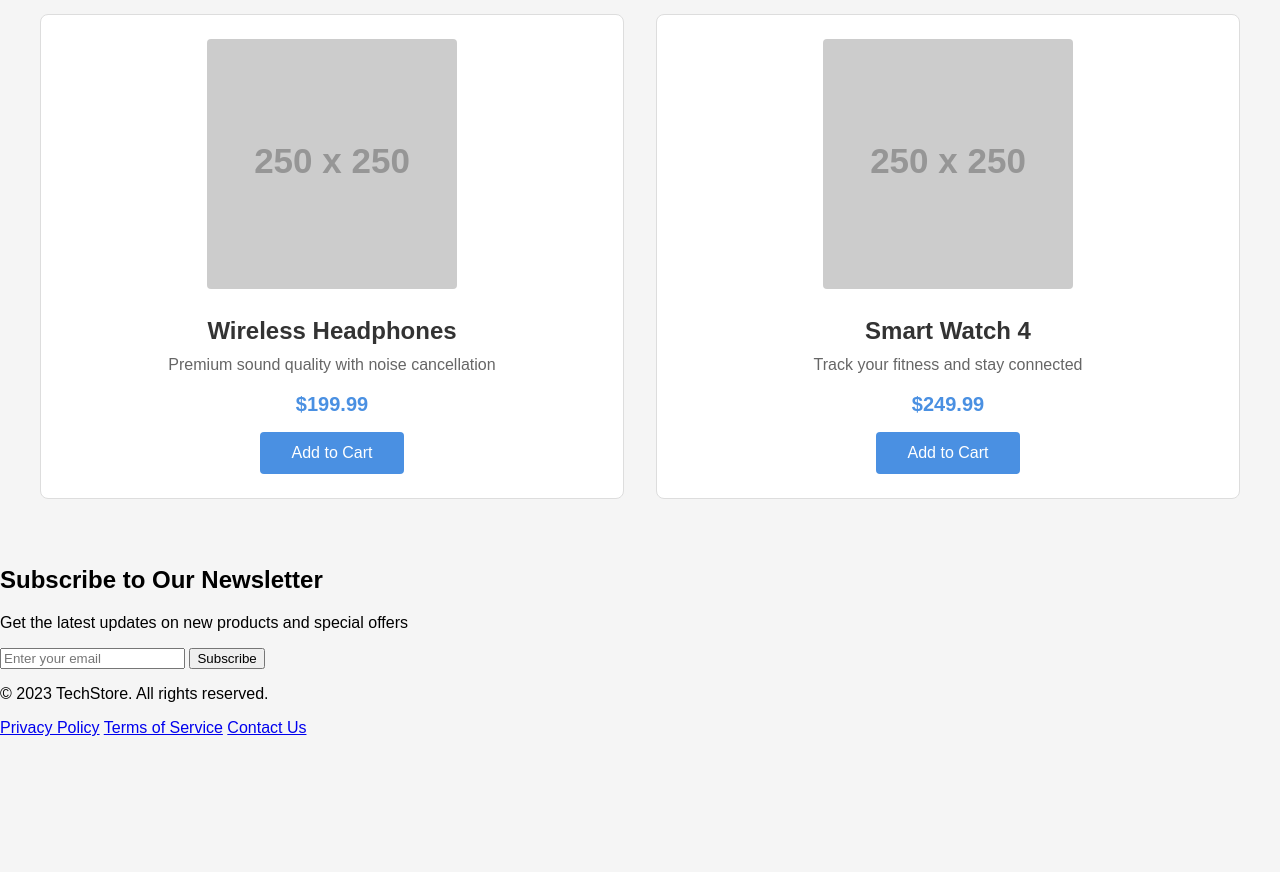
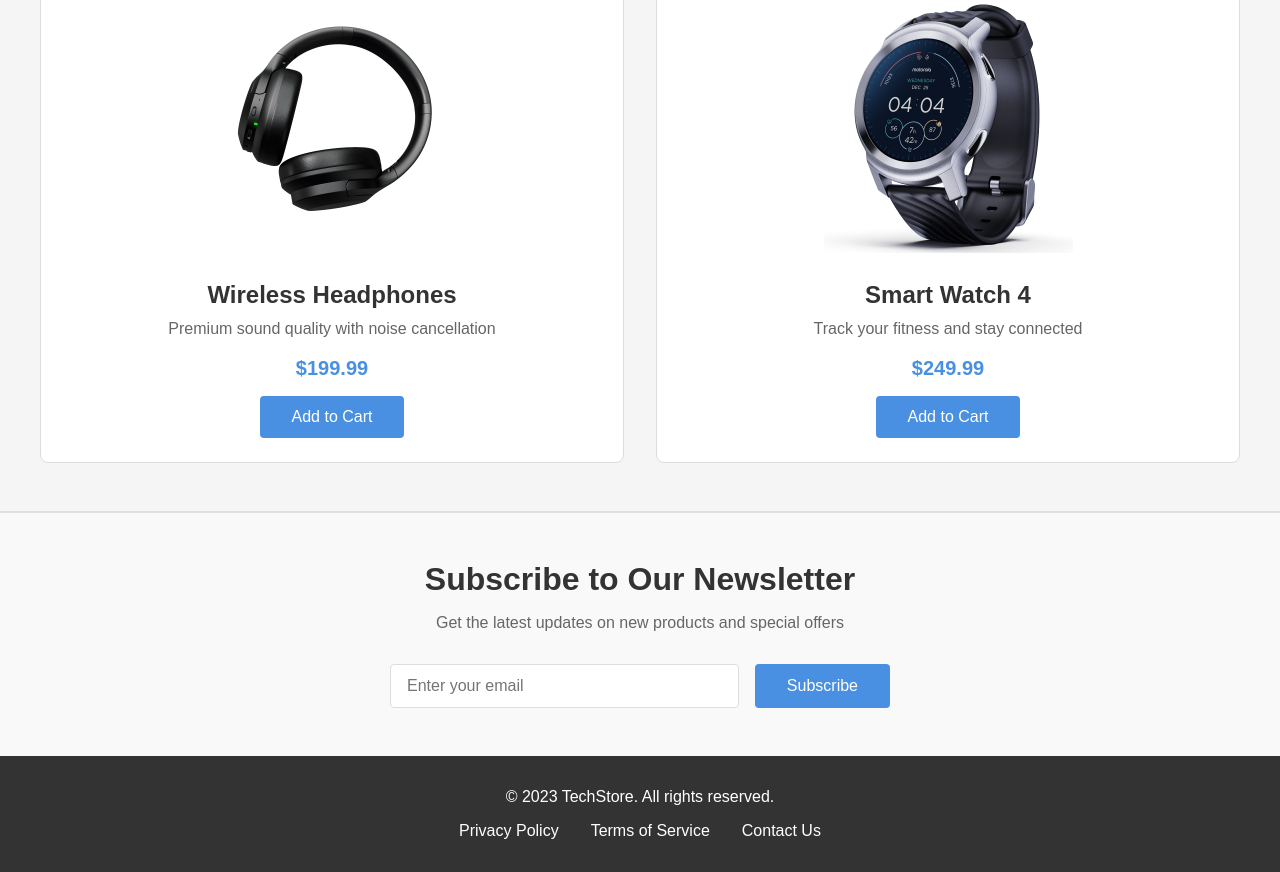
Before and after one commit to tom-aglend/Simple_ECommerce, a plain HTML site: page index.html in a window 1280 px wide. Shown: the part 1042-1914 px from the top of the page. Before the commit the page ends 1779 px from the top, so only its background shows below. Drawn offline with Linux system fonts and the light colour scheme; placeholder pictures from the web are drawn by us.

Commit message:
Last update iteration.

```diff
--- a/index.html
+++ b/index.html
@@ -31,7 +31,7 @@
         <div class="product-grid">
           <div class="product-card">
             <img
-              src="https://via.placeholder.com/250"
+              src="SmartPhone.jpg"
               alt="Smartphone"
               class="product-image"
             />
@@ -45,7 +45,7 @@
 
           <div class="product-card">
             <img
-              src="https://via.placeholder.com/250"
+              src="UltraBook Pro.jpg"
               alt="Laptop"
               class="product-image"
             />
@@ -57,7 +57,7 @@
 
           <div class="product-card">
             <img
-              src="https://via.placeholder.com/250"
+              src="Headphone.jpg"
               alt="Headphones"
               class="product-image"
             />
@@ -71,7 +71,7 @@
 
           <div class="product-card">
             <img
-              src="https://via.placeholder.com/250"
+              src="SmartWatch.jpg"
               alt="Smartwatch"
               class="product-image"
             />
--- a/style.css
+++ b/style.css
@@ -146,3 +146,84 @@ body {
     background-color: transparent;
     color: #ffffff;
 }
+
+.newsletter {
+    background-color: #f9f9f9;
+    padding: 3rem 2rem;
+    text-align: center;
+    border-top: 2px solid #e0e0e0;
+}
+
+.newsletter h2 {
+    margin: 0 0 1rem 0;
+    font-size: 2rem;
+    color: #333;
+}
+
+.newsletter p {
+    color: #666;
+    margin-bottom: 2rem;
+}
+
+.newsletter-form {
+    display: flex;
+    justify-content: center;
+    gap: 1rem;
+    max-width: 500px;
+    margin: 0 auto;
+}
+
+.email-input {
+    flex: 1;
+    padding: 0.75rem 1rem;
+    font-size: 1rem;
+    border: 1px solid #ddd;
+    border-radius: 4px;
+    outline: none;
+}
+
+.email-input:focus {
+    border-color: #4a90e2;
+}
+
+.subscribe-button {
+    background-color: #4a90e2;
+    color: #ffffff;
+    border: none;
+    padding: 0.75rem 2rem;
+    font-size: 1rem;
+    border-radius: 4px;
+    cursor: pointer;
+    transition: background-color 0.3s ease;
+}
+
+.subscribe-button:hover {
+    background-color: #357abd;
+}
+
+.site-footer {
+    background-color: #333;
+    color: #ffffff;
+    padding: 2rem;
+    text-align: center;
+}
+
+.site-footer p {
+    margin: 0 0 1rem 0;
+}
+
+.footer-links {
+    display: flex;
+    justify-content: center;
+    gap: 2rem;
+}
+
+.footer-link {
+    color: #ffffff;
+    text-decoration: none;
+    transition: color 0.3s ease;
+}
+
+.footer-link:hover {
+    color: #4a90e2;
+}
```
